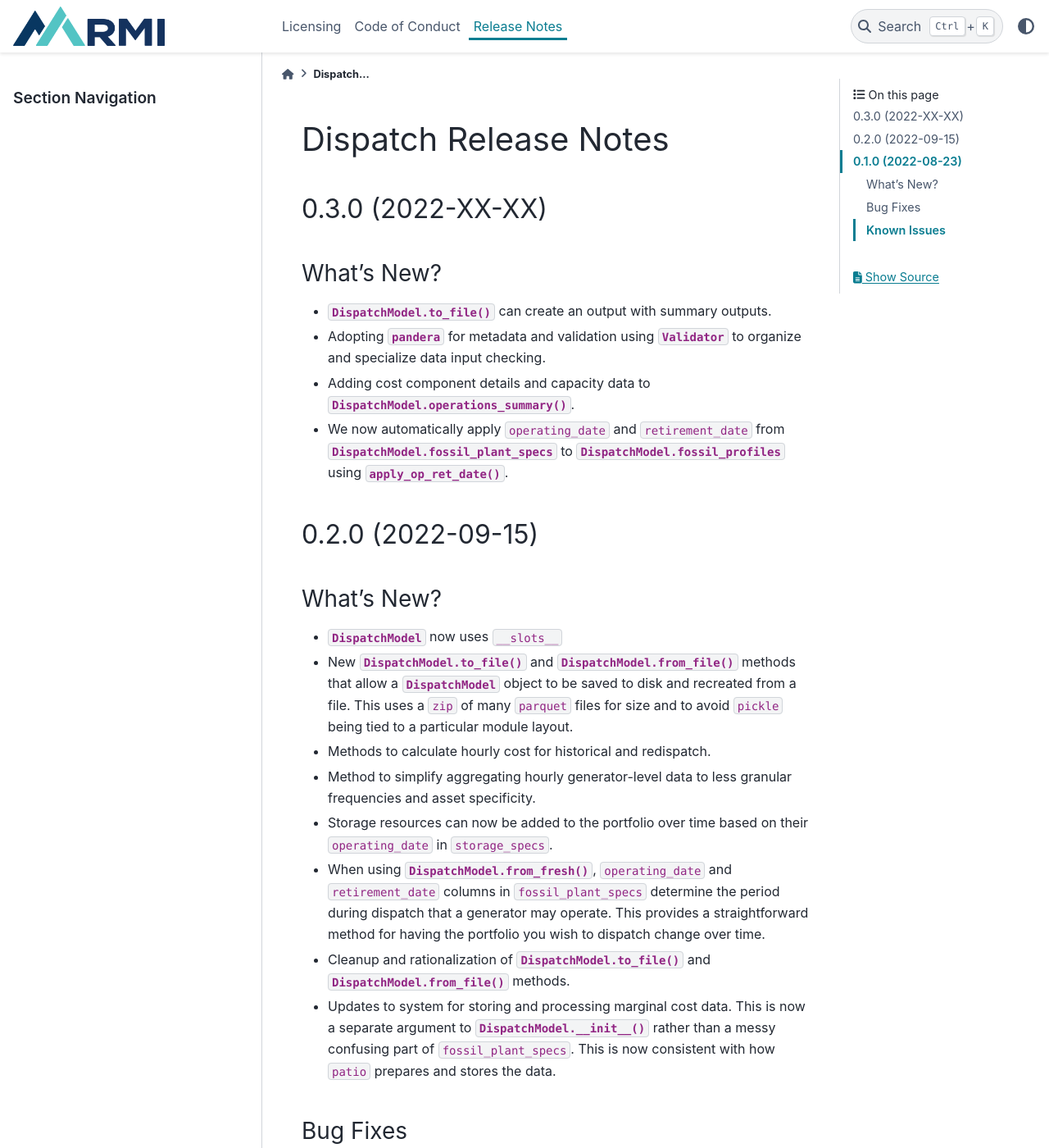
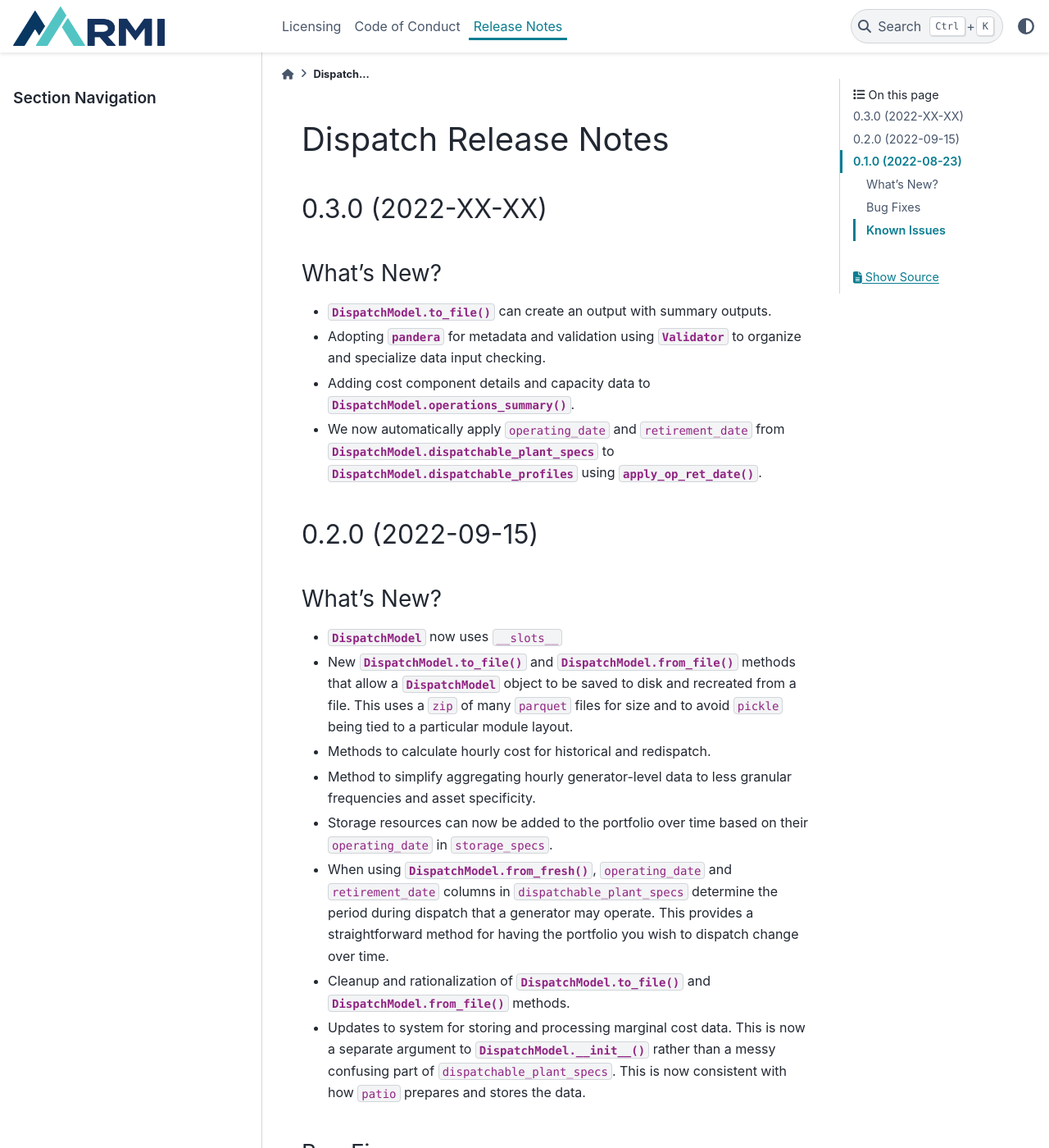
Before and after one commit to RMI/dispatch, a Sphinx documentation site: the page built from docs/release_notes.rst, in a window 1280 px wide and 1400 px high. Shown: the whole window at 82% size. Built offline with Sphinx 7.4.7 and the PyData theme 0.15.4, drawn with Linux system fonts in a browser that asks for light colours; pages that are not in the unit, such as notebooks, are missing from menus.

Commit message:
internal name changes for consistency

```diff
--- a/docs/release_notes.rst
+++ b/docs/release_notes.rst
@@ -18,8 +18,8 @@ What's New?
 *   Adding cost component details and capacity data to
     :meth:`.DispatchModel.operations_summary`.
 *   We now automatically apply ``operating_date`` and ``retirement_date`` from
-    :attr:`.DispatchModel.fossil_plant_specs` to
-    :attr:`.DispatchModel.fossil_profiles` using
+    :attr:`.DispatchModel.dispatchable_plant_specs` to
+    :attr:`.DispatchModel.dispatchable_profiles` using
     :func:`.apply_op_ret_date`.
 
 .. _release-v0-2-0:
@@ -41,15 +41,15 @@ What's New?
 *   Storage resources can now be added to the portfolio over time based on their
     ``operating_date`` in ``storage_specs``.
 *   When using :meth:`.DispatchModel.from_fresh`, ``operating_date`` and
-    ``retirement_date`` columns in ``fossil_plant_specs`` determine the period during
-    dispatch that a generator may operate. This provides a straightforward method for
-    having the portfolio you wish to dispatch change over time.
+    ``retirement_date`` columns in ``dispatchable_plant_specs`` determine the period
+    during dispatch that a generator may operate. This provides a straightforward
+    method for having the portfolio you wish to dispatch change over time.
 *   Cleanup and rationalization of :meth:`.DispatchModel.to_file` and
     :meth:`.DispatchModel.from_file` methods.
 *   Updates to system for storing and processing marginal cost data. This is now a
     separate argument to :meth:`.DispatchModel.__init__` rather than a
-    messy confusing part of ``fossil_plant_specs``. This is now consistent with how
-    ``patio`` prepares and stores the data.
+    messy confusing part of ``dispatchable_plant_specs``. This is now consistent with
+    how ``patio`` prepares and stores the data.
 
 Bug Fixes
 ^^^^^^^^^
@@ -76,7 +76,8 @@ What's New?
 
 Bug Fixes
 ^^^^^^^^^
-*   `mypy <https://github.com/python/mypy>`_ is disabled because of error described in :issue:`1`.
+*   `mypy <https://github.com/python/mypy>`_ is disabled because of error described
+    in :issue:`1`.
 
 Known Issues
 ^^^^^^^^^^^^
```
Also changed, not shown: 4 other files.
